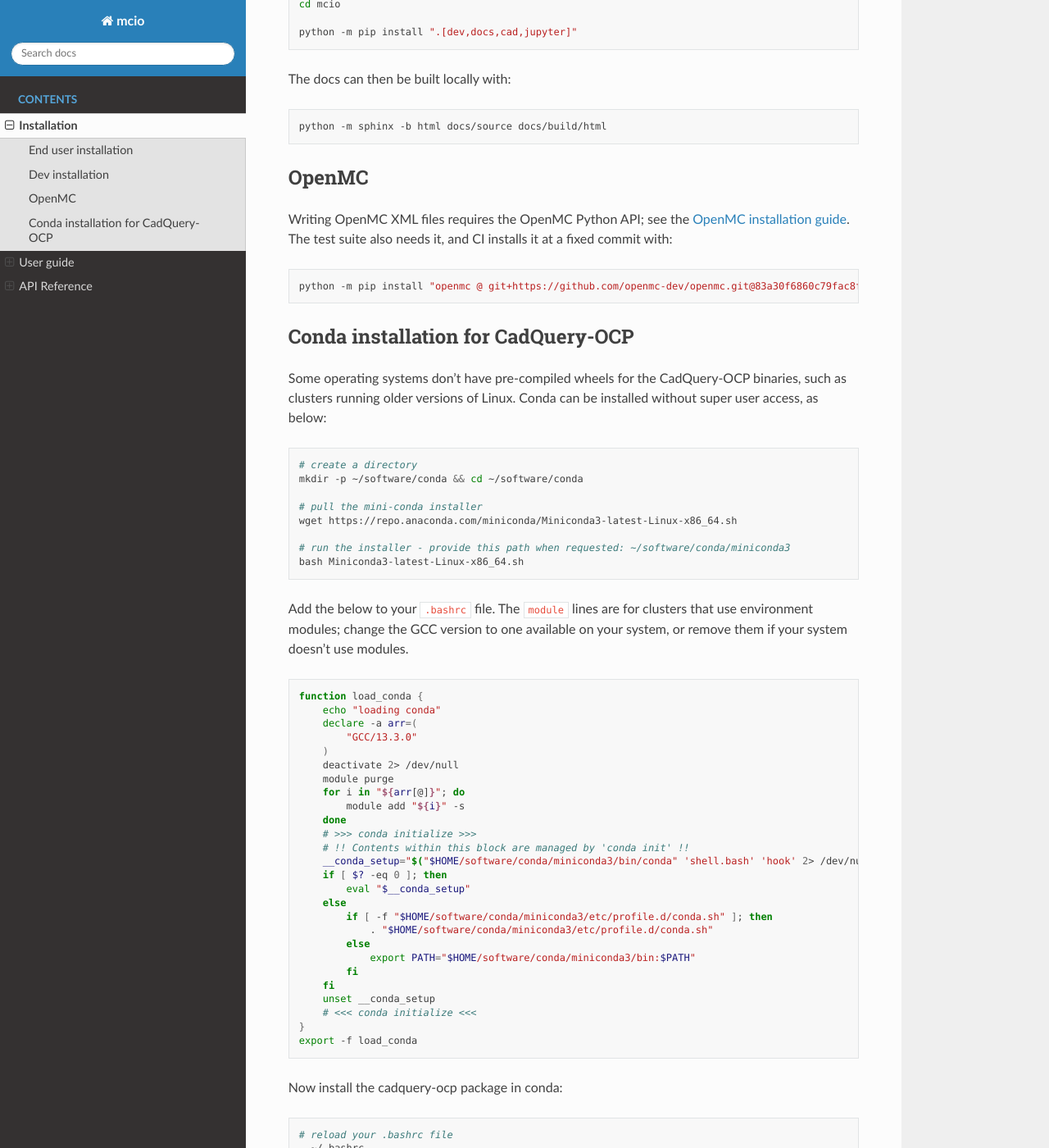
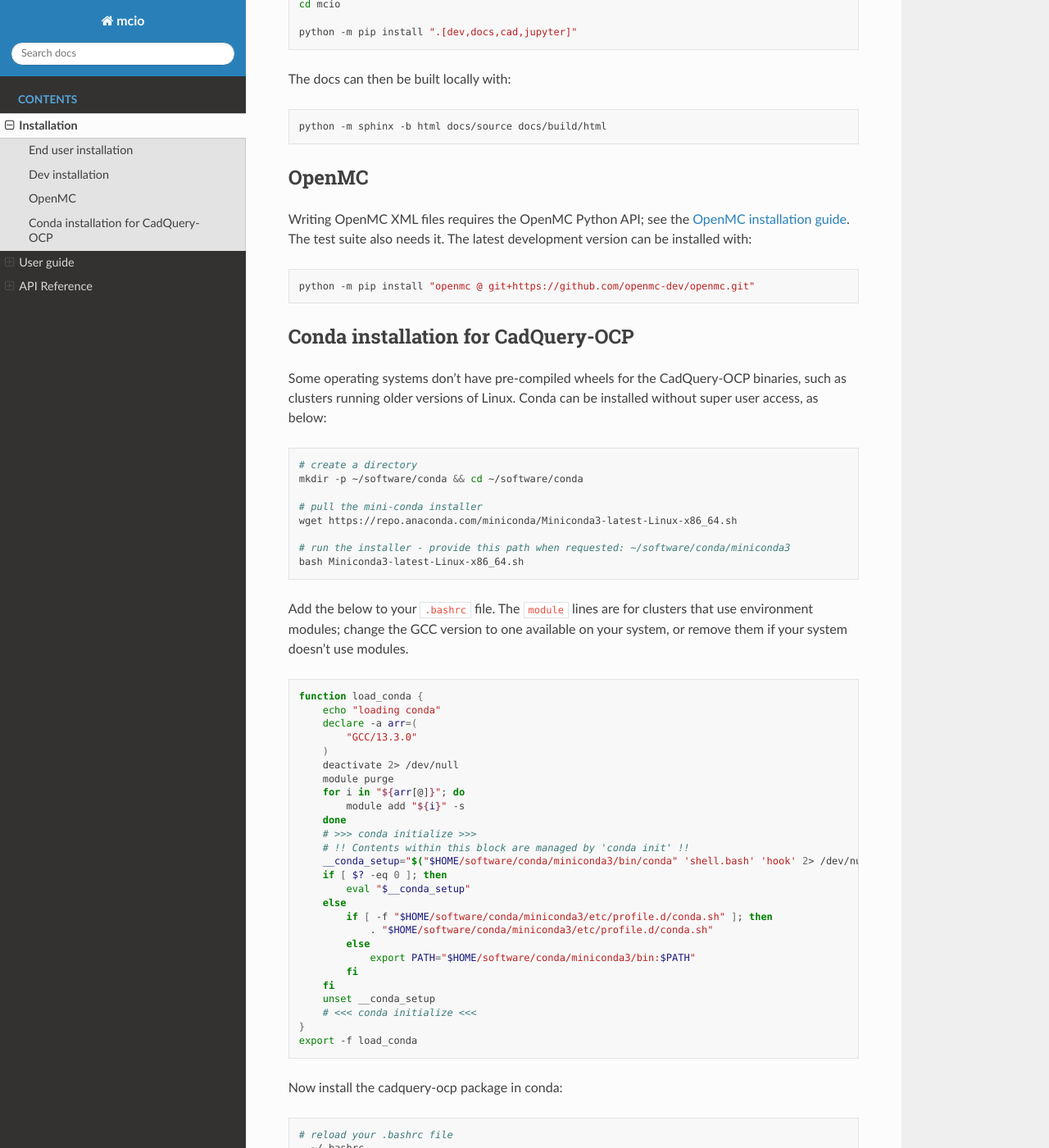
Before and after one commit to ukaea/mcio, a Sphinx documentation site: the page built from docs/source/install.md, in a window 1280 px wide and 1400 px high, scrolled down 624 px. Shown: the whole window at 82% size. Built offline with Sphinx 7.4.7 and the Read the Docs theme 3.1.0, drawn with Linux system fonts in a browser that asks for light colours; pages that are not in the unit, such as notebooks, are missing from menus.

````diff
--- a/docs/source/install.md
+++ b/docs/source/install.md
@@ -38,11 +38,11 @@ python -m sphinx -b html docs/source docs/build/html
 ## OpenMC
 
 Writing OpenMC XML files requires the OpenMC Python API; see the
-[OpenMC installation guide](https://docs.openmc.org/en/stable/quickinstall.html). The test suite also needs it, and
-CI installs it at a fixed commit with:
+[OpenMC installation guide](https://docs.openmc.org/en/stable/quickinstall.html). The test suite also needs it. The
+latest development version can be installed with:
 
 ```bash
-python -m pip install "openmc @ git+https://github.com/openmc-dev/openmc.git@83a30f6860c79fac8fd58584489cc0d1abcb0376"
+python -m pip install "openmc @ git+https://github.com/openmc-dev/openmc.git"
 ```
 
 ## Conda installation for CadQuery-OCP
````
Also changed, not shown: other parts of docs/source/install.md (+1 -1 lines), 1 other file.
